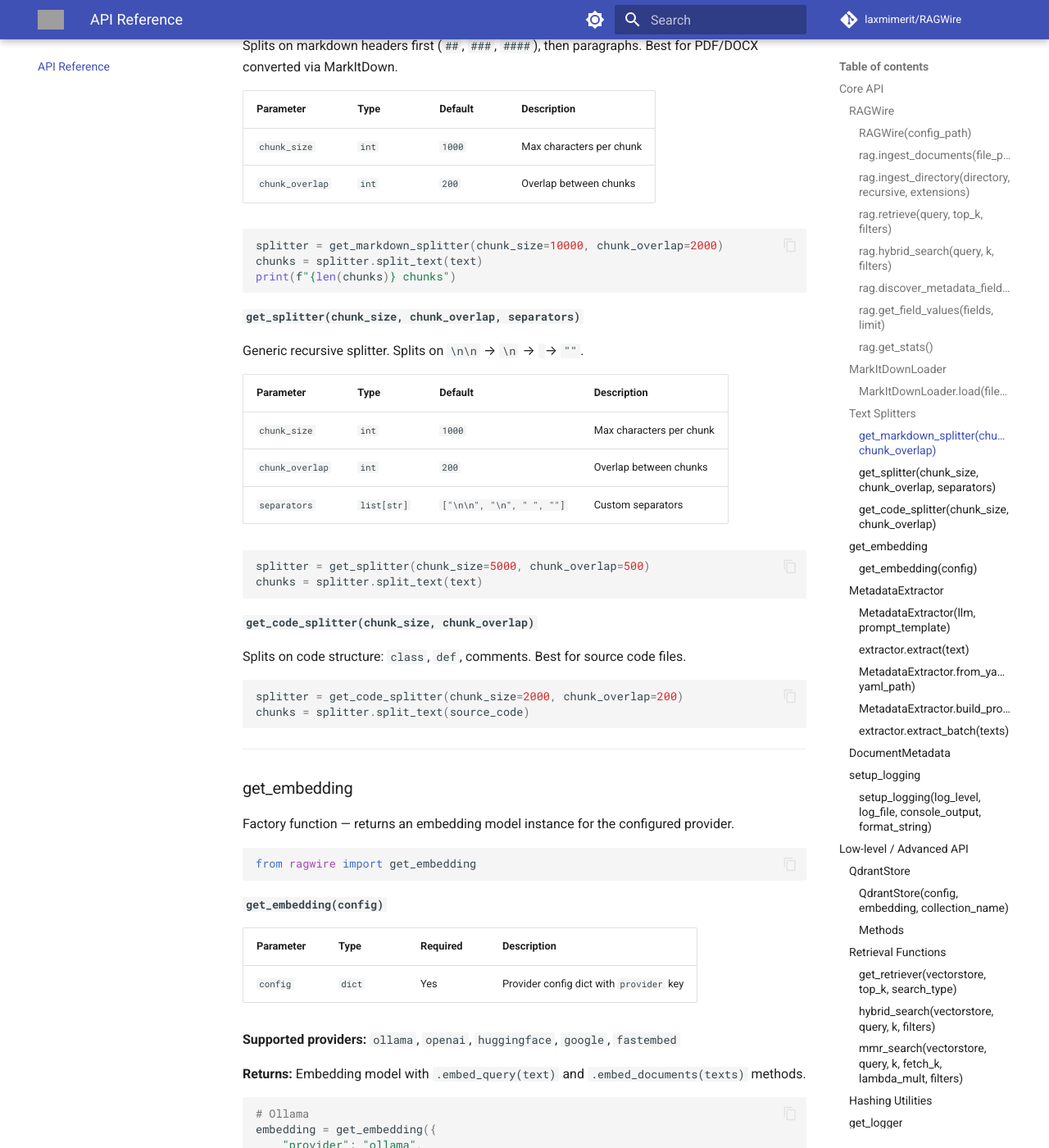
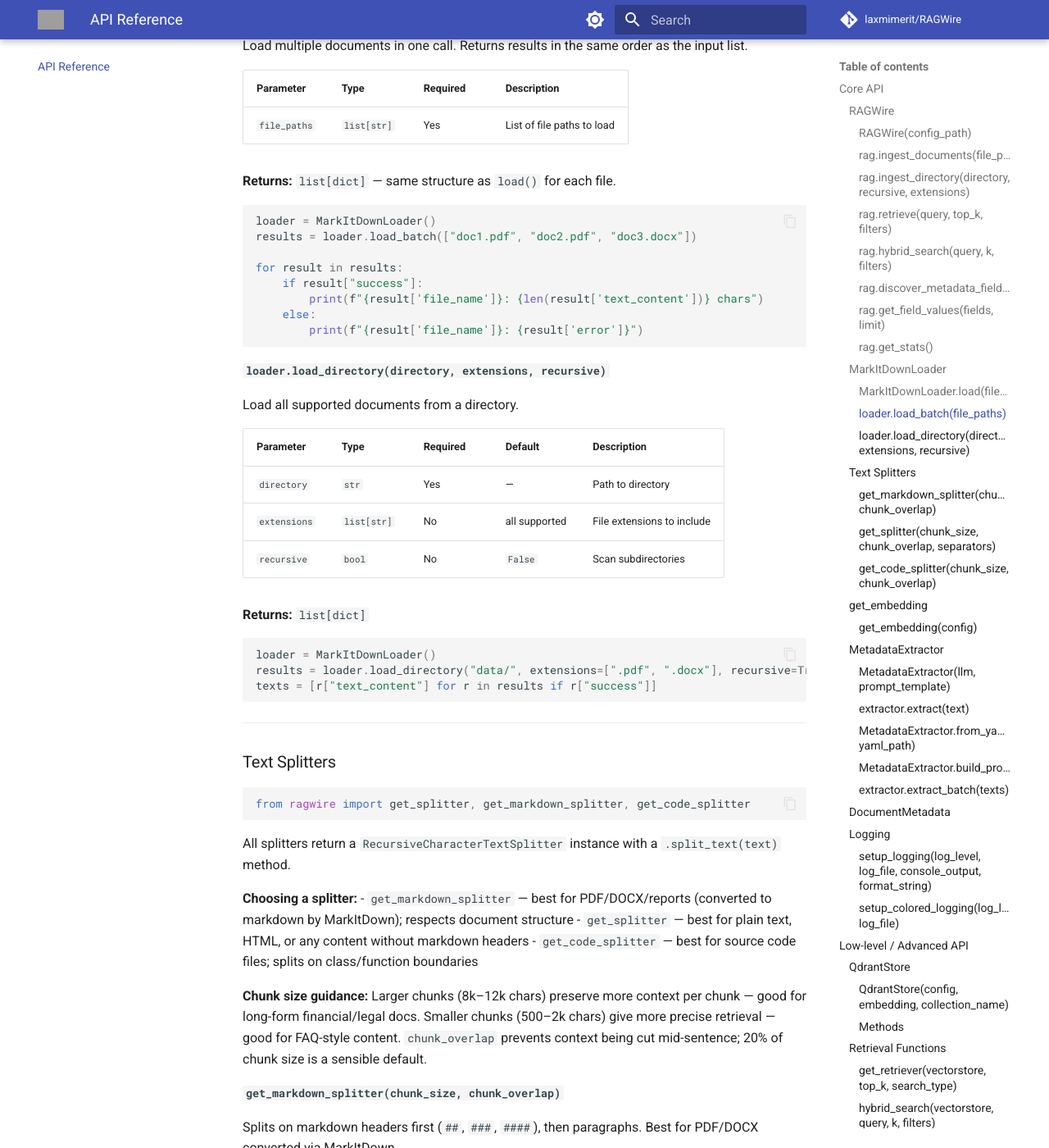
Before and after one commit to laxmimerit/RAGWire, an MkDocs documentation site: the page built from docs/api_reference.md, in a window 1280 px wide and 1400 px high, scrolled down 6070 px. Shown: the whole window at 82% size. Built offline with MkDocs 1.6.1 and Material for MkDocs 9.7.7, drawn with Linux system fonts in a browser that asks for light colours; comment, search, counter and statistics services are not loaded; some of the changed text lies outside the part shown; grey boxes are pictures that could not be loaded.

Commit message:
documentation corrections

````diff
--- a/docs/api_reference.md
+++ b/docs/api_reference.md
@@ -121,6 +121,8 @@
 - If `filters` is passed → used as-is, no LLM call
 - If `filters` is not passed → LLM automatically extracts filters from the query
 
+**When to use auto-filter vs explicit filters:** Use explicit filters in programmatic pipelines where you control the inputs (faster, zero LLM overhead). Use auto-filter in user-facing chatbots where the user types natural language queries and you want the system to figure out the right filters automatically.
+
 ```python
 # Explicit filters — LLM extraction skipped
 results = rag.retrieve(
@@ -240,6 +242,8 @@
 from ragwire import MarkItDownLoader
 ```
 
+**When to use `MarkItDownLoader` directly:** Use it when you need to convert documents to text before passing them to a custom pipeline, or when you want to inspect/transform the text before ingestion.
+
 #### `MarkItDownLoader.load(file_path)`
 
 | Parameter | Type | Required | Description |
@@ -268,6 +272,45 @@
     print(f"Error: {result['error']}")
 ```
 
+#### `loader.load_batch(file_paths)`
+
+Load multiple documents in one call. Returns results in the same order as the input list.
+
+| Parameter | Type | Required | Description |
+|---|---|---|---|
+| `file_paths` | `list[str]` | Yes | List of file paths to load |
+
+**Returns:** `list[dict]` — same structure as `load()` for each file.
+
+```python
+loader = MarkItDownLoader()
+results = loader.load_batch(["doc1.pdf", "doc2.pdf", "doc3.docx"])
+
+for result in results:
+    if result["success"]:
+        print(f"{result['file_name']}: {len(result['text_content'])} chars")
+    else:
+        print(f"{result['file_name']}: {result['error']}")
+```
+
+#### `loader.load_directory(directory, extensions, recursive)`
+
+Load all supported documents from a directory.
+
+| Parameter | Type | Required | Default | Description |
+|---|---|---|---|---|
+| `directory` | `str` | Yes | — | Path to directory |
+| `extensions` | `list[str]` | No | all supported | File extensions to include |
+| `recursive` | `bool` | No | `False` | Scan subdirectories |
+
+**Returns:** `list[dict]`
+
+```python
+loader = MarkItDownLoader()
+results = loader.load_directory("data/", extensions=[".pdf", ".docx"], recursive=True)
+texts = [r["text_content"] for r in results if r["success"]]
+```
+
 ---
 
 ### Text Splitters
@@ -277,6 +320,13 @@
 ```
 
 All splitters return a `RecursiveCharacterTextSplitter` instance with a `.split_text(text)` method.
+
+**Choosing a splitter:**
+- `get_markdown_splitter` — best for PDF/DOCX/reports (converted to markdown by MarkItDown); respects document structure
+- `get_splitter` — best for plain text, HTML, or any content without markdown headers
+- `get_code_splitter` — best for source code files; splits on class/function boundaries
+
+**Chunk size guidance:** Larger chunks (8k–12k chars) preserve more context per chunk — good for long-form financial/legal docs. Smaller chunks (500–2k chars) give more precise retrieval — good for FAQ-style content. `chunk_overlap` prevents context being cut mid-sentence; 20% of chunk size is a sensible default.
 
 #### `get_markdown_splitter(chunk_size, chunk_overlap)`
 
@@ -477,13 +527,13 @@
 
 ---
 
-### setup_logging
-
-Configure logging for the rag.
+### Logging
 
 ```python
-from ragwire import setup_logging
+from ragwire import setup_logging, setup_colored_logging
 ```
+
+Use `setup_logging` for plain text logs (production, log files). Use `setup_colored_logging` during development — color-codes log levels so warnings and errors stand out at a glance.
 
 #### `setup_logging(log_level, log_file, console_output, format_string)`
 
@@ -499,6 +549,36 @@
 ```python
 logger = setup_logging(log_level="DEBUG", log_file="logs/rag.log")
 logger.info("Pipeline started")
+```
+
+#### `setup_colored_logging(log_level, log_file)`
+
+Same as `setup_logging` but with colored console output — errors in red, warnings in yellow, info in green. Useful during development to spot issues quickly.
+
+| Parameter | Type | Default | Description |
+|---|---|---|---|
+| `log_level` | `str` | `"INFO"` | `DEBUG`, `INFO`, `WARNING`, `ERROR`, `CRITICAL` |
+| `log_file` | `str` | `None` | Optional path to write plain-text logs to file |
+
+**Returns:** `logging.Logger`
+
+```python
+from ragwire import setup_colored_logging
+
+logger = setup_colored_logging(log_level="DEBUG")
+logger.info("Pipeline started")   # green
+logger.warning("Slow response")   # yellow
+logger.error("LLM call failed")   # red
+```
+
+You can also enable colored logging from `config.yaml` — no code change needed:
+
+```yaml
+logging:
+  level: "INFO"
+  colored: true
+  console_output: true
+  # log_file: "logs/rag.log"   # uncomment to also write to file
 ```
 
 ---
@@ -536,6 +616,9 @@
 | `collection_exists()` | `bool` | Check if collection exists |
 | `file_hash_exists(file_hash)` | `bool` | Check if file already ingested |
 | `get_collection_info()` | `CollectionInfo` | Get Qdrant collection metadata |
+| `get_metadata_keys()` | `list[str]` | Scroll one point, return all metadata field names |
+| `get_field_values(fields, limit)` | `dict` | Unique values per field via Qdrant facet API |
+| `create_payload_indexes(fields)` | `None` | Create keyword indexes for facet API (auto-called during ingestion) |
 
 ```python
 store = QdrantStore(
@@ -558,6 +641,14 @@
 ```python
 from ragwire import get_retriever, hybrid_search, mmr_search
 ```
+
+**Choosing a search strategy:**
+
+| Strategy | Use when |
+|---|---|
+| `similarity` | General semantic search; fast, good default |
+| `hybrid` | Queries mix semantic meaning with exact keywords (e.g. ticker symbols, product names, IDs) |
+| `mmr` | You want diverse results — avoids returning 5 nearly identical chunks from the same page |
 
 #### `get_retriever(vectorstore, top_k, search_type)`
 
@@ -582,7 +673,9 @@
 
 #### `mmr_search(vectorstore, query, k, fetch_k, lambda_mult, filters)`
 
-Maximal Marginal Relevance — retrieves diverse, non-redundant results.
+Maximal Marginal Relevance — retrieves diverse, non-redundant results. Use this when a regular similarity search returns several near-identical chunks from the same section of a document, and you want results spread across different parts.
+
+`fetch_k` controls how many candidates are retrieved first, then MMR selects the most diverse `k` from them. A larger `fetch_k` gives MMR more candidates to choose from. `lambda_mult` controls the balance: `0.0` = maximise diversity, `1.0` = maximise relevance (same as similarity search), `0.5` = balanced default.
 
 | Parameter | Type | Default | Description |
 |---|---|---|---|
@@ -596,13 +689,11 @@
 **Returns:** `list[Document]`
 
 ```python
-results = mmr_search(
-    vectorstore,
-    "Apple revenue and earnings",
-    k=5,
-    fetch_k=20,
-    lambda_mult=0.7,
-)
+# Balanced — good default
+results = mmr_search(vectorstore, "Apple revenue and earnings", k=5)
+
+# More diverse — useful when documents are long and repetitive
+results = mmr_search(vectorstore, "Apple revenue and earnings", k=5, lambda_mult=0.3)
 ```
 
 ---
@@ -610,6 +701,8 @@
 ### Hashing Utilities
 
 Used internally by the pipeline for SHA256 deduplication. Exposed for custom ingestion workflows.
+
+**Why deduplication matters:** Without it, re-running ingestion on the same files doubles the chunks in Qdrant, degrading retrieval quality and wasting storage. RAGWire checks `file_hash` before ingesting — if a file with the same hash already exists in the collection, the file is skipped entirely.
 
 ```python
 from ragwire import sha256_text, sha256_file_from_path, sha256_chunk
--- a/ragwire/__init__.py
+++ b/ragwire/__init__.py
@@ -41,7 +41,7 @@
 from .embeddings.factory import get_embedding
 from .vectorstores.qdrant_store import QdrantStore
 from .retriever.hybrid import get_retriever, hybrid_search, mmr_search
-from .utils.logging import setup_logging, get_logger
+from .utils.logging import setup_logging, setup_colored_logging, get_logger
 
 __all__ = [
     # Core
@@ -69,5 +69,6 @@
     "mmr_search",
     # Utilities
     "setup_logging",
+    "setup_colored_logging",
     "get_logger",
 ]
````
Also changed, not shown: docs/setup.md (+2 -2 lines).
